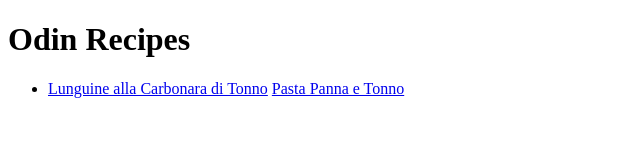
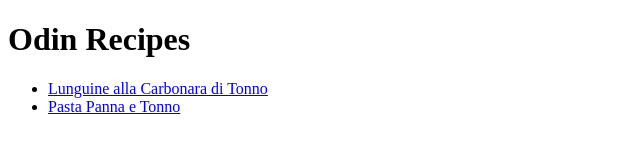
Before and after one commit to RiccardoPanzeri/odin_recipes, a plain HTML site: page index.html in a window 1280 px wide. Shown: the whole page, without its empty margins (0-640 px from the left). Drawn offline with Linux system fonts and the light colour scheme.

Commit message:
Sistema la lista delle ricette nella homepage

```diff
--- a/index.html
+++ b/index.html
@@ -13,7 +13,10 @@
         <ul>
             <li>
                 <a href="recipes/linguine_carbonara_tonno.html">Lunguine alla Carbonara di Tonno</a>
+            </li>
+            <li>
                 <a href="recipes/pasta_panna_tonno.html">Pasta Panna e Tonno</a>
+            </li>
             </li>
         </ul>
 
```
